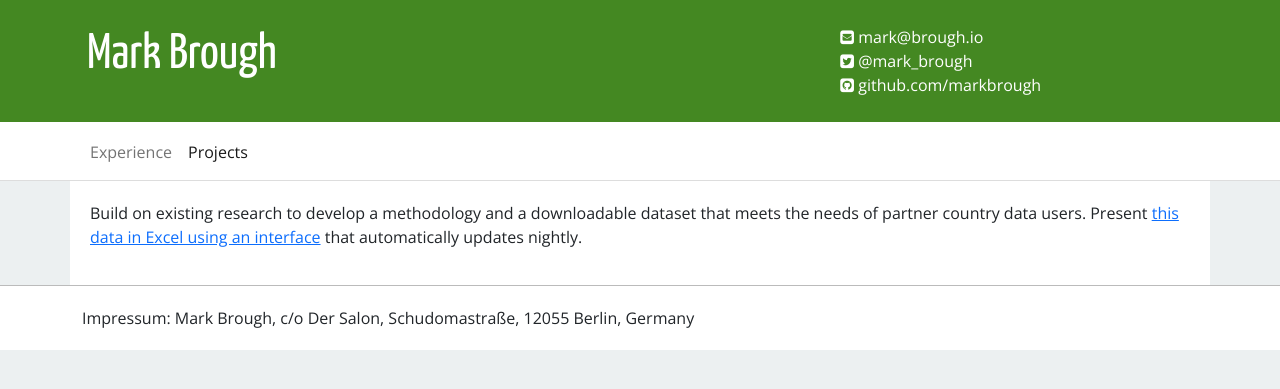
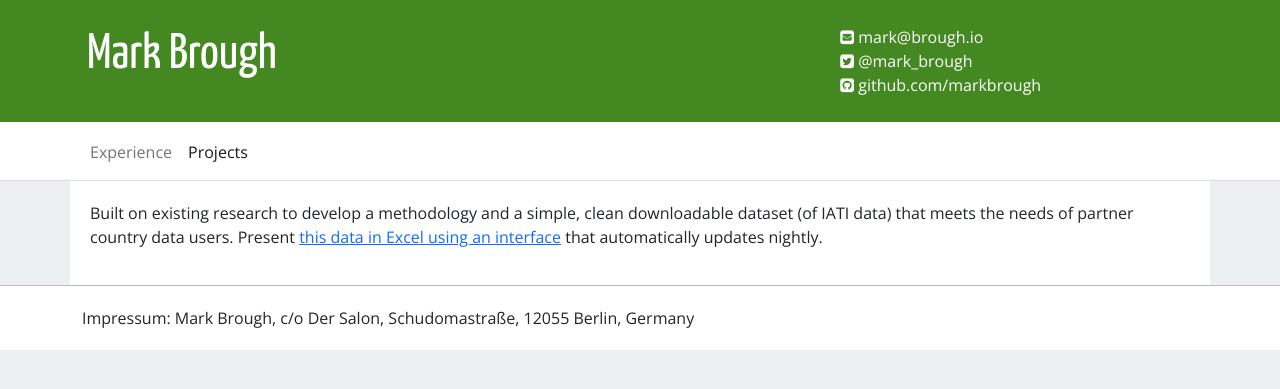
Before and after one commit to markbrough/markbrough.github.com, a Jekyll site: the page built from _posts/2020-10-01-consultant-undp.md, in a window 1280 px wide. Shown: the top 389 px of the page. Built offline with Jekyll 4.4.1, drawn with Linux system fonts in a browser that asks for light colours; nearby versions of some CDN libraries; our own code applies the rules of GitHub Pages for plain Markdown files.

Commit message:
Update UNDP job

```diff
--- a/_posts/2020-10-01-consultant-undp.md
+++ b/_posts/2020-10-01-consultant-undp.md
@@ -1,8 +1,8 @@
 ---
 title: UNDP
 category: work
-excerpt: Consultant
+excerpt: Improving accessibility of country development finance data
 from: October 2020
-to: Present
+to: September 2021
 ---
-Build on existing research to develop a methodology and a downloadable dataset that meets the needs of partner country data users. Present [this data in Excel using an interface](https://countrydata.iatistandard.org) that automatically updates nightly.
+Built on existing research to develop a methodology and a simple, clean downloadable dataset (of IATI data) that meets the needs of partner country data users. Present [this data in Excel using an interface](https://countrydata.iatistandard.org) that automatically updates nightly.
```
